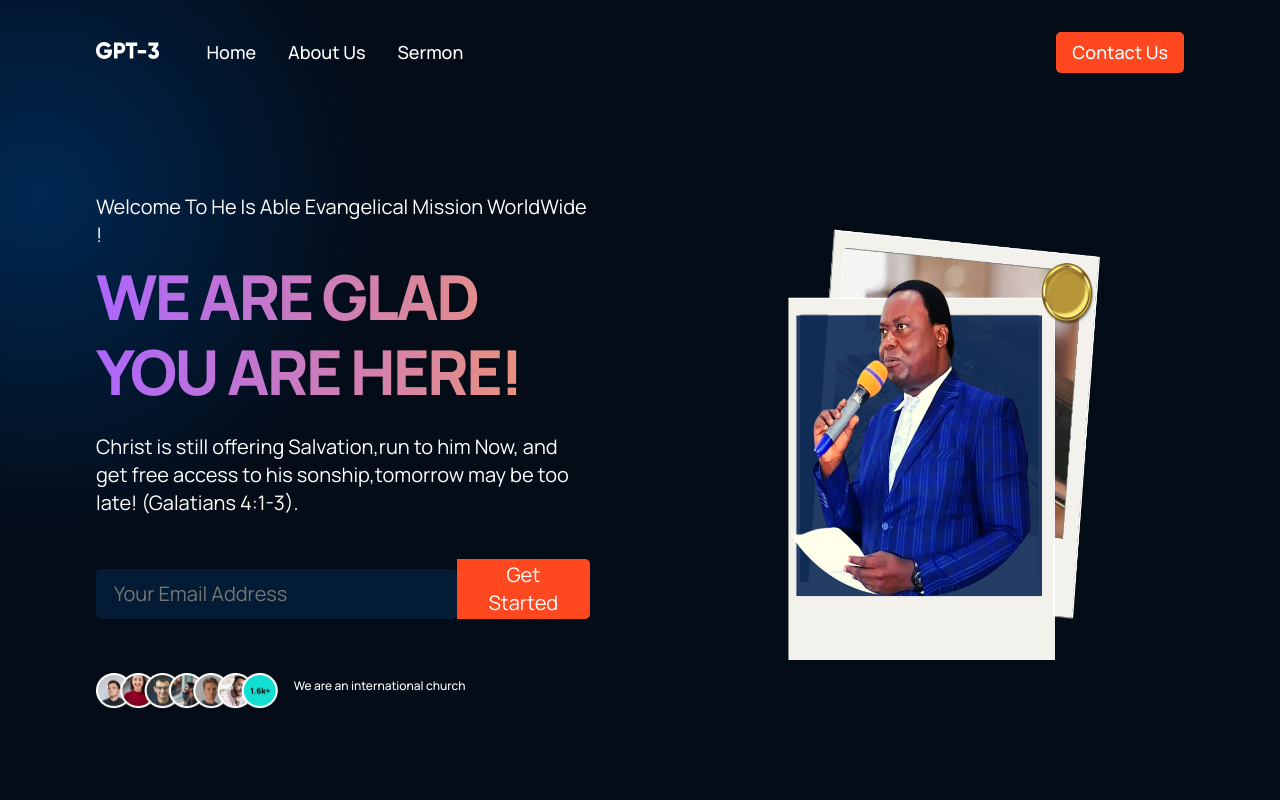
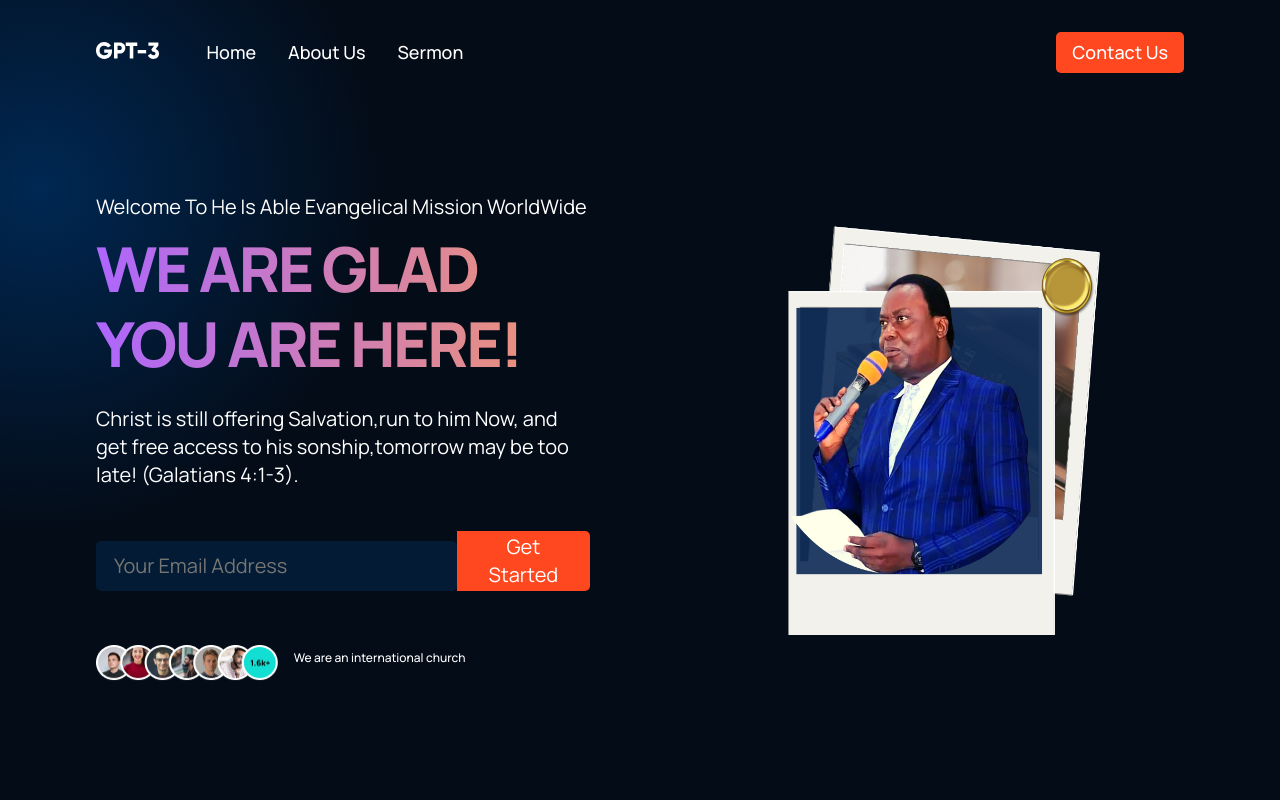
Before and after one commit to Amajuoyichidera/HIAEM-WEBSITE, a React (Create React App) app: page / in a window 1280 px wide. Shown: the top 800 px of the page. Built offline with nearby package versions, Linux system fonts and the light colour scheme.

Commit message:
first version

```diff
--- a/src/containers/header/Header.jsx
+++ b/src/containers/header/Header.jsx
@@ -6,7 +6,7 @@ import './header.css';
 const Header = () => (
   <div className="gpt3__header section__padding" id="home">
     <div className="gpt3__header-content">
-      <p>Welcome To He Is Able Evangelical Mission WorldWide !</p>
+      <p>Welcome To He Is Able Evangelical Mission WorldWide</p>
       <h1 className="gradient__text">WE ARE GLAD YOU ARE HERE!</h1>
       <p>Christ is still offering Salvation,run to him Now, and get free access to his sonship,tomorrow may be too late! (Galatians 4:1-3).</p>
 
```
